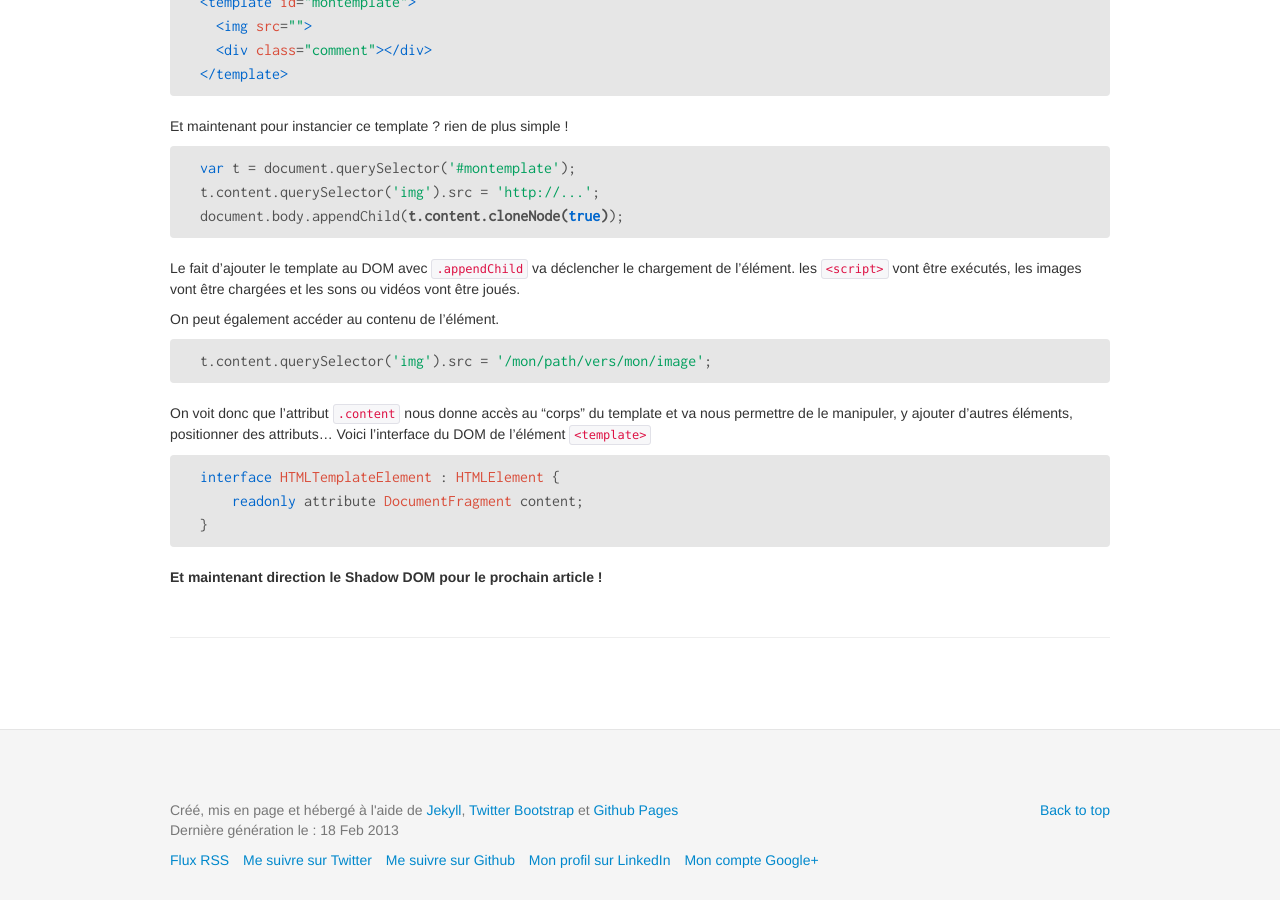
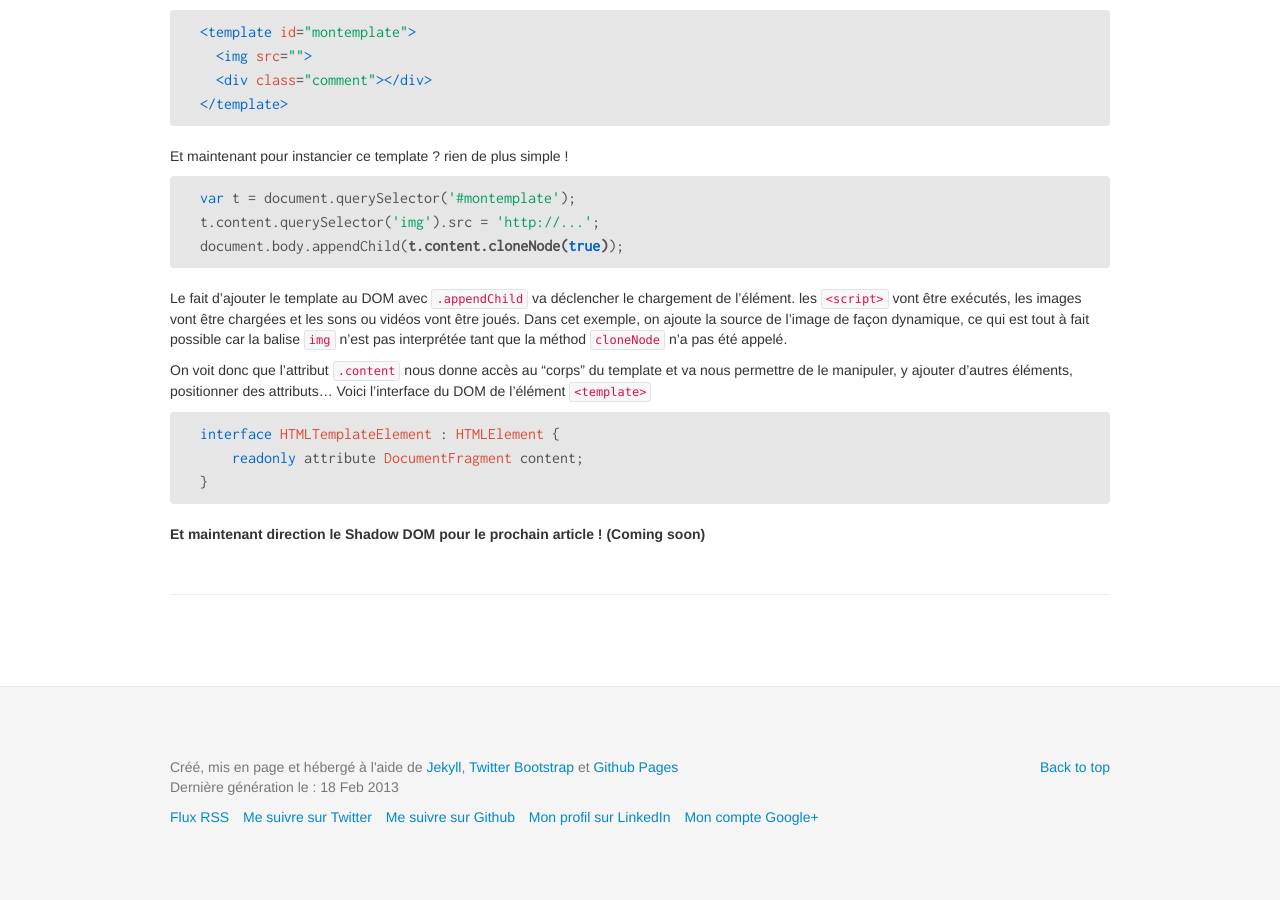
Before and after one commit to julienvey/julienvey.en, a Jekyll site: the page built from _posts/2013-02-04-web-components.md, in a window 1280 px wide and 900 px high, scrolled down 1356 px. Built offline with Jekyll 4.4.1, drawn with Linux system fonts in a browser that asks for light colours; Markdown is read by kramdown in place of the engine named in the settings; comment, search, counter and statistics services are not loaded; some of the changed text lies outside the part shown.

Commit message:
Finition de l'article 1

```diff
--- a/_posts/2013-02-04-web-components.md
+++ b/_posts/2013-02-04-web-components.md
@@ -29,6 +29,8 @@ Voilà pour le principal, mais c'est aussi
 * Encapsulation de style
 * Observers (pour le modèle ainsi que pour le DOM)
 * Variables CSS
+
+Dans ce premier article de la série, je vais vous parler des templates
 
 ###Les Templates... retour vers le futur
 
@@ -75,13 +77,7 @@ t.content.querySelector('img').src = 'http://...';
 document.body.appendChild(<strong>t.content.cloneNode(true)</strong>);
 </pre>
 
-Le fait d'ajouter le template au DOM avec `.appendChild` va déclencher le chargement de l'élément. les `<script>` vont être exécutés, les images vont être chargées et les sons ou vidéos vont être joués.
-
-On peut également accéder au contenu de l'élément.
-
-<pre class="prettyprint" data-lang="javascript">
-t.content.querySelector('img').src = '/mon/path/vers/mon/image';
-</pre>
+Le fait d'ajouter le template au DOM avec `.appendChild` va déclencher le chargement de l'élément. les `<script>` vont être exécutés, les images vont être chargées et les sons ou vidéos vont être joués. Dans cet exemple, on ajoute la source de l'image de façon dynamique, ce qui est tout à fait possible car la balise `img` n'est pas interprétée tant que la méthod `cloneNode` n'a pas été appelé.
 
 On voit donc que l'attribut `.content` nous donne accès au "corps" du template et va nous permettre de le manipuler, y ajouter d'autres éléments, positionner des attributs... Voici l'interface du DOM de l'élément `<template>`
 
@@ -91,4 +87,4 @@ interface HTMLTemplateElement : HTMLElement {
 }
 </pre>
 
-<strong>Et maintenant direction le Shadow DOM pour le prochain article !</strong>
+<strong>Et maintenant direction le Shadow DOM pour le prochain article ! (Coming soon)</strong>
```
